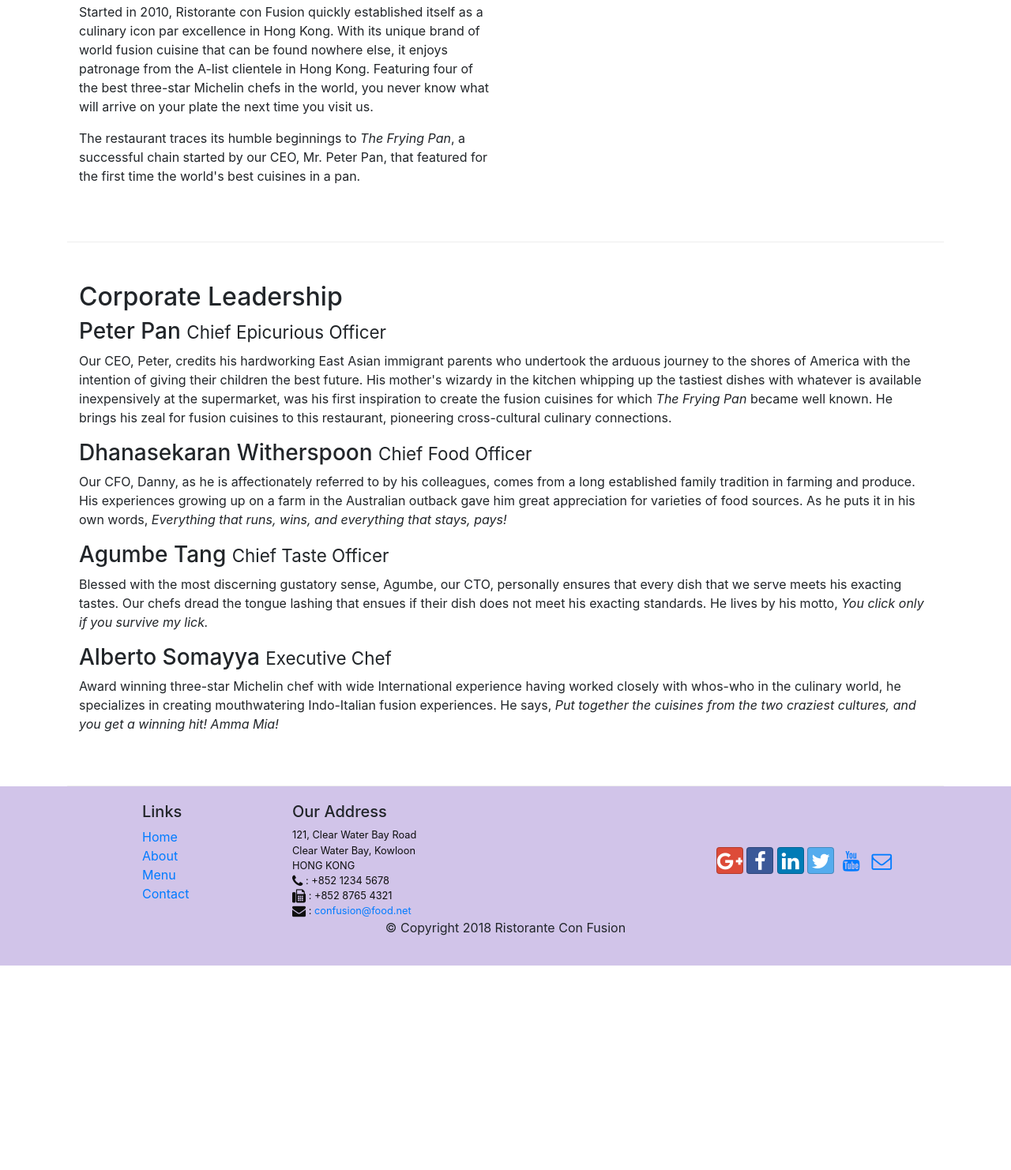
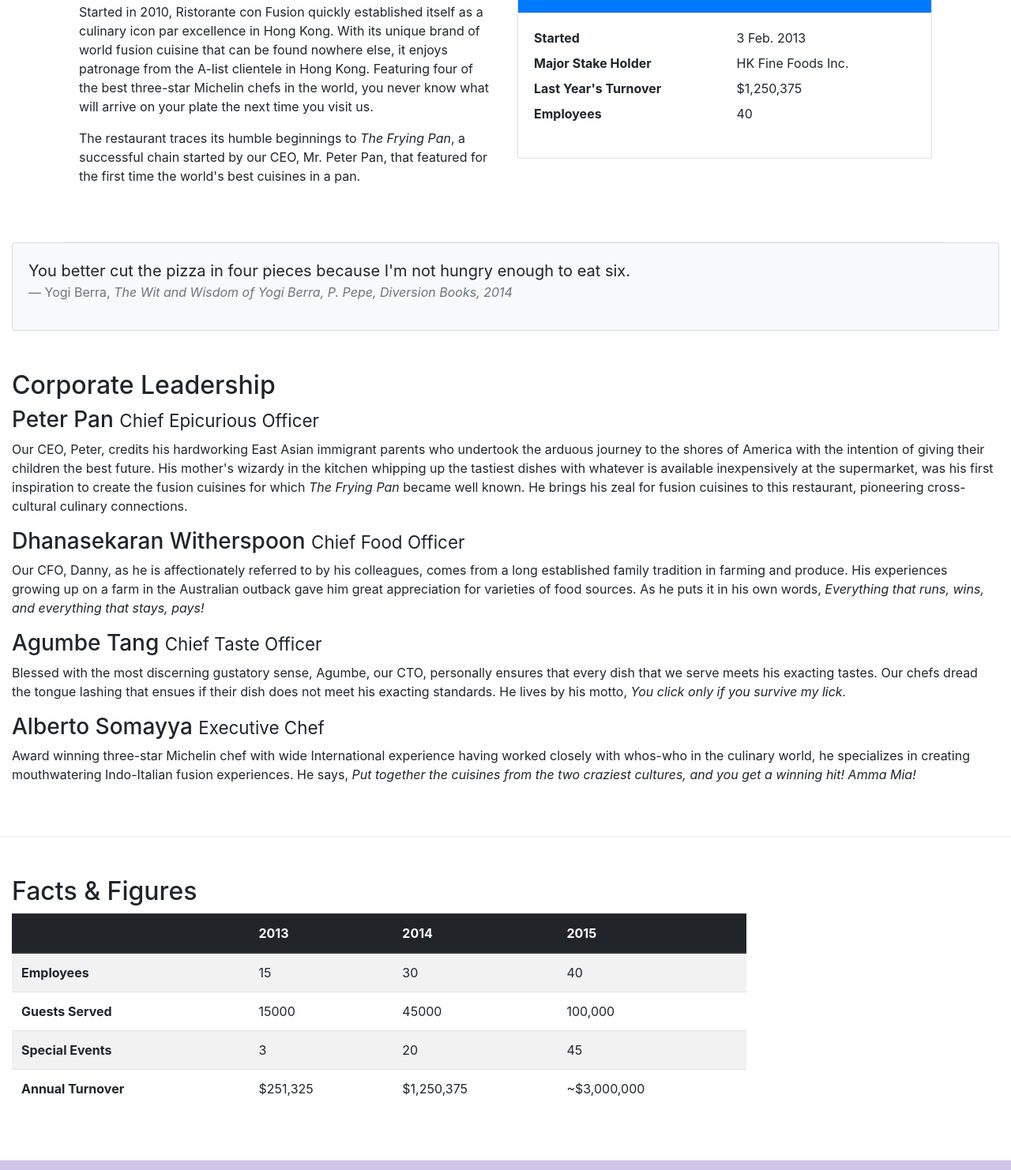
Before and after one commit to Aarghyadeep/First-bootstrap, a website: page aboutus.html in a window 1280 px wide. Shown: the part 558-2040 px from the top of the page at 79% size. Before the commit the page ends 1781 px from the top, so only its background shows below. Drawn offline with nearby package versions, Linux system fonts and the light colour scheme.

Commit message:
Tables & Cards

```diff
--- a/aboutus.html
+++ b/aboutus.html
@@ -63,7 +63,36 @@
                 <p>Started in 2010, Ristorante con Fusion quickly established itself as a culinary icon par excellence in Hong Kong. With its unique brand of world fusion cuisine that can be found nowhere else, it enjoys patronage from the A-list clientele in Hong Kong.  Featuring four of the best three-star Michelin chefs in the world, you never know what will arrive on your plate the next time you visit us.</p>
                 <p>The restaurant traces its humble beginnings to <em>The Frying Pan</em>, a successful chain started by our CEO, Mr. Peter Pan, that featured for the first time the world's best cuisines in a pan.</p>
             </div>
-            <div>
+            <div class="col-sm">
+                <div class="card">
+                    <h3 class="card-header bg-primary text-white">Facts At a Glance</h3>
+                    <div class="card-body">
+                        <dl class="row">
+                            <dt class="col-6">Started</dt>
+                            <dd class="col-6">3 Feb. 2013</dd>
+                            <dt class="col-6">Major Stake Holder</dt>
+                            <dd class="col-6">HK Fine Foods Inc.</dd>
+                            <dt class="col-6">Last Year's Turnover</dt>
+                            <dd class="col-6">$1,250,375</dd>
+                            <dt class="col-6">Employees</dt>
+                            <dd class="col-6">40</dd>
+                        </dl>
+                    </div>
+                </div>
+            </div>
+                </div>
+            </div>
+            <div class="col-12">
+                <div class="card card-body bg-light">
+                    <blockquote class="blockquote">
+                        <p class="mb-0">You better cut the pizza in four pieces because
+                            I'm not hungry enough to eat six.</p>
+                        <footer class="blockquote-footer">Yogi Berra,
+                            <cite title="Source Title">The Wit and Wisdom of Yogi Berra,
+                            P. Pepe, Diversion Books, 2014</cite>
+                        </footer>
+                    </blockquote>
+                </div>
             </div>
         </div>
 
@@ -81,7 +110,50 @@
                 <p>Award winning three-star Michelin chef with wide International experience having worked closely with whos-who in the culinary world, he specializes in creating mouthwatering Indo-Italian fusion experiences. He says, <em>Put together the cuisines from the two craziest cultures, and you get a winning hit! Amma Mia!</em></p>
             </div>
        </div>
-
+      <div class="row row-content">
+          <div class="col-12 col-sm-9">
+              <h2>Facts &amp; Figures</h2>
+              <div class="table-responsive">
+                <table class="table table-striped">
+                    <thead class="thead-dark">
+                        <tr>
+                            <th>&nbsp;</th>
+                            <th>2013</th>
+                            <th>2014</th>
+                            <th>2015</th>
+                        </tr>
+                    </thead>
+                    <tbody>
+                        <tr>
+                            <th>Employees</th>
+                            <td>15</td>
+                            <td>30</td>
+                            <td>40</td>
+                        </tr>
+                        <tr>
+                            <th>Guests Served</th>
+                            <td>15000</td>
+                            <td>45000</td>
+                            <td>100,000</td>
+                        </tr>
+                        <tr>
+                            <th>Special Events</th>
+                            <td>3</td>
+                            <td>20</td>
+                            <td>45</td>
+                        </tr>
+                        <tr>
+                            <th>Annual Turnover</th>
+                            <td>$251,325</td>
+                            <td>$1,250,375</td>
+                            <td>~$3,000,000</td>
+                        </tr>
+                    </tbody>
+                </table>
+            </div>
+          </div>
+          <div class="col-12 col-sm-3"></div>
+      </div>
     </div>
 
     <footer class="footer">
```
